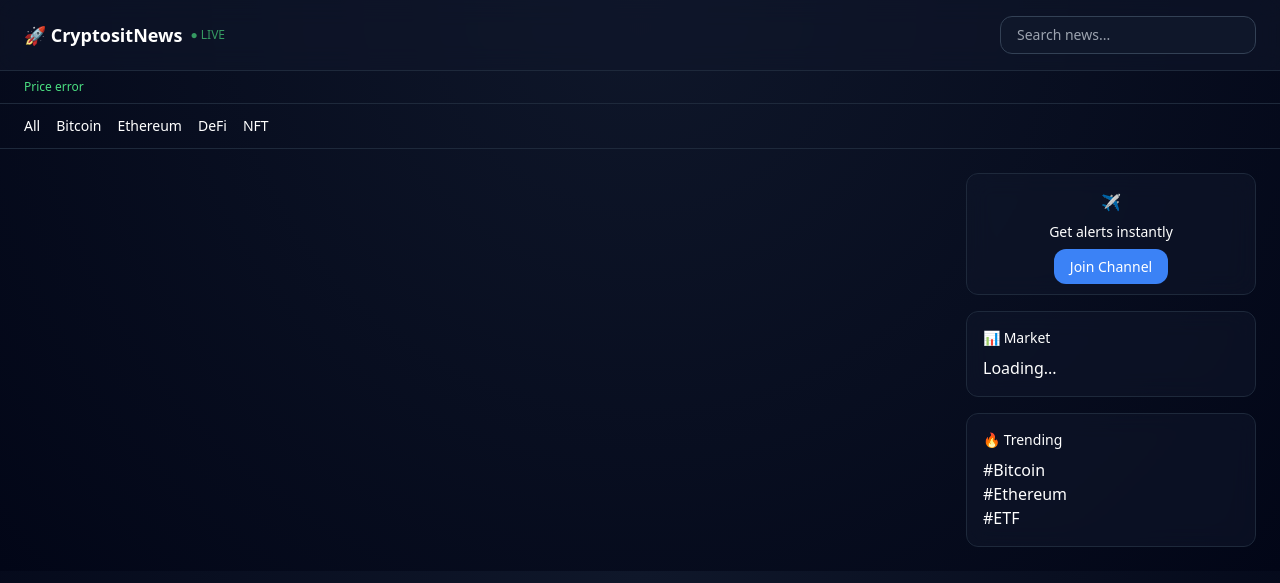
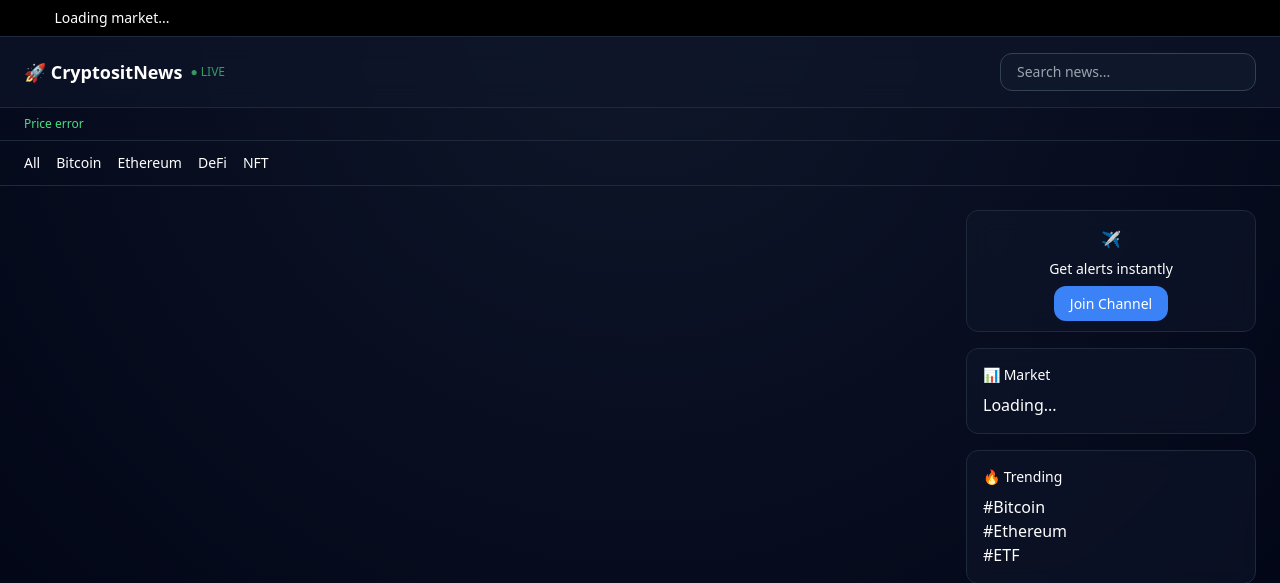
Before and after one commit to hbictach/cryp, a Flask app: page / in a window 1280 px wide. Shown: the top 583 px of the page. Run offline with Flask 3, Linux system fonts and the light colour scheme; data that the repository does not hold is empty; some libraries are stand-ins or nearby versions.

Commit message:
Update index.html

```diff
--- a/templates/index.html
+++ b/templates/index.html
@@ -32,6 +32,25 @@ body {
 <body class="text-white font-sans">
 
 <!-- HEADER -->
+  <!-- 💰 CRYPTO TICKER -->
+<div id="ticker" class="overflow-hidden whitespace-nowrap border-b border-slate-800 py-2 text-sm bg-black">
+
+  <div id="ticker-content" class="inline-block animate-scroll">
+    Loading market...
+  </div>
+
+</div>
+
+<style>
+@keyframes scroll {
+  0% { transform: translateX(100%); }
+  100% { transform: translateX(-100%); }
+}
+
+.animate-scroll {
+  animation: scroll 25s linear infinite;
+}
+</style>
 <div class="flex justify-between items-center px-6 py-4 border-b border-slate-800 glass">
 
   <div class="flex items-center gap-2">
```
